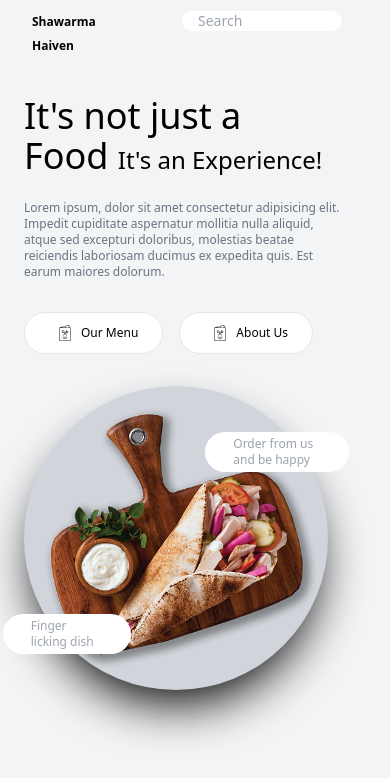
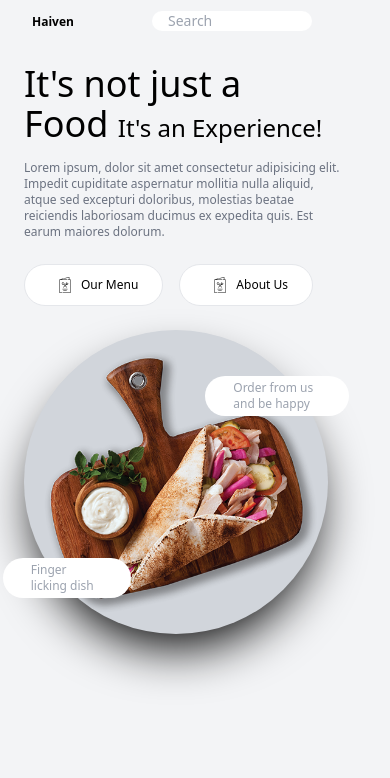
Before and after one commit to DroneBreaker/Vue-Food-App, a Vue app: page / in a window 390 px wide. Shown: the top 778 px of the page. Built offline with nearby package versions, Linux system fonts and the light colour scheme.

Commit message:
Refactoring

```diff
--- a/src/components/Nav.vue
+++ b/src/components/Nav.vue
@@ -3,7 +3,7 @@
         <nav class="flex justify-between p-2">
             <div class="md:mx-16 mx-6">
                 <router-link to="/">
-                    <span class="md:text-base text-xs font-bold">Shawarma Haiven</span>
+                    <span class="md:text-base text-xs font-bold">Haiven</span>
                 </router-link>
             </div>
 
--- a/src/views/HomeView.vue
+++ b/src/views/HomeView.vue
@@ -3,7 +3,7 @@
     <div class="grid md:grid-cols-2 grid-cols-1 bg-gray-100">
       <!-- The first grid -->
       <div class="md:w-[42rem] w-[22rem]">
-        <h1 class="md:mx-16 mx-6 md:text-6xl text-4xl md:font-bold font-medium md:mt-16 mt-8 md:mb-10 mb-6">
+        <h1 class="md:mx-16 mx-6 md:text-6xl text-4xl md:font-bold font-medium md:mt-16 mt-6 md:mb-10 mb-4">
           It's not just a Food
           <span class="md:text-5xl text-2xl"> It's an Experience!</span>
         </h1>
@@ -14,7 +14,7 @@
           molestias beatae reiciendis laboriosam ducimus ex expedita quis. Est earum maiores dolorum.
         </p>
 
-        <div class="md:mx-8 mx-2 mt-8 flex">
+        <div class="md:mx-8 mx-2 mt-6 flex">
           <router-link class="border bg-white p-3 px-6 rounded-full text-xs mx-4 flex" to="/menu">
             <img class="h-4 mx-2" src="../assets/menu.png"/>
             Our Menu
@@ -30,7 +30,7 @@
       <!-- RIGHT PAGE -->
       <!-- Second grid -->
       <div class="mb-4">
-        <div class="md:mx-[4rem] mx-6 md:h-[30rem] h-[19rem] md:w-[30rem] w-[19rem] rounded-full bg-gray-300 shadow-2xl shadow-black md:mt-[5rem] mt-8 absolute">
+        <div class="md:mx-[4rem] mx-6 md:h-[30rem] h-[19rem] md:w-[30rem] w-[19rem] rounded-full bg-gray-300 shadow-2xl shadow-black md:mt-[5rem] mt-6 absolute">
           <img class="relative" src="../assets/shawarma-with-board.png"/>
 
           <div style="top: 15%; right: -7%;" class="h-10 w-36 rounded-full bg-white absolute z-10 flex">
```
